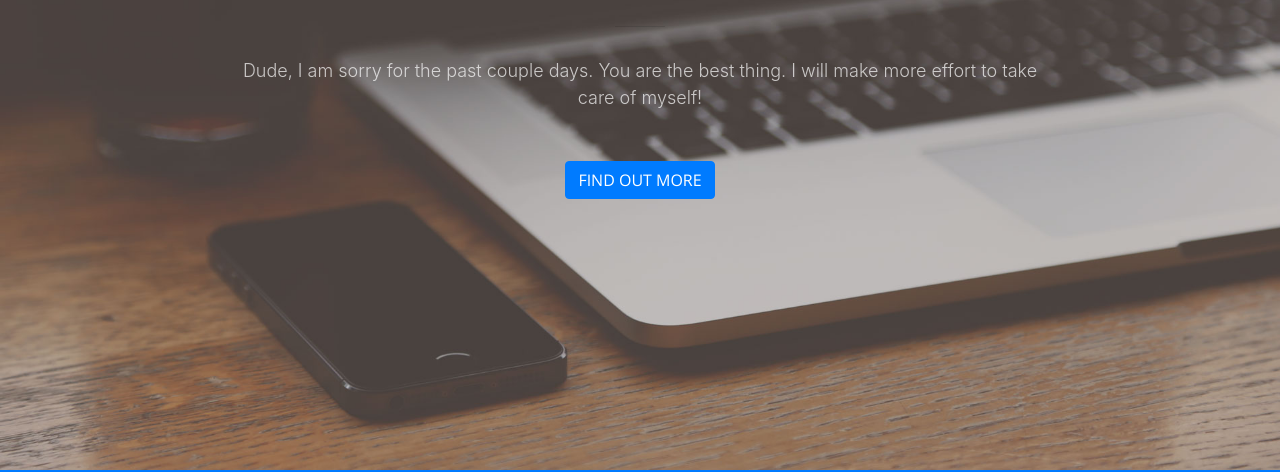
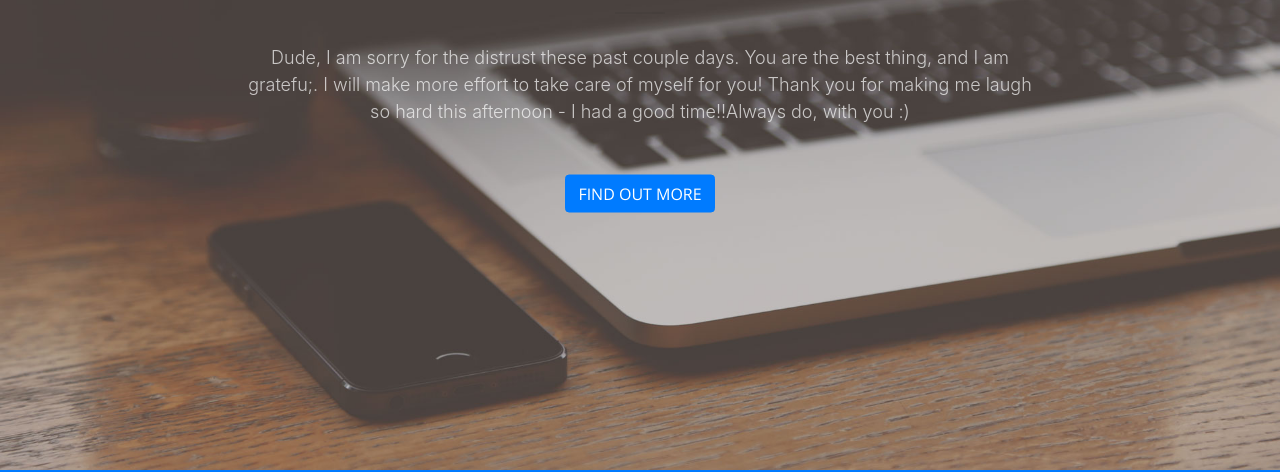
Before and after one commit to 80000K/Web, a website with bundled scripts: page index.html in a window 1280 px wide. Shown: the part 330-802 px from the top of the page. Built offline with nearby package versions, Linux system fonts and the light colour scheme.

Commit message:
last one

```diff
--- a/index.html
+++ b/index.html
@@ -59,7 +59,7 @@
         <div class="header-content-inner">
           <h1 id="homeHeading">DMITRY LOOOK WHAT I MADE</h1>
           <hr>
-          <p>Dude, I am sorry for the past couple days. You are the best thing. I will make more effort to take care of myself!</p>
+          <p>Dude, I am sorry for the distrust these past couple days. You are the best thing, and I am gratefu;. I will make more effort to take care of myself for you! Thank you for making me laugh so hard this afternoon - I had a good time!!Always do, with you :)</p>
           <a class="btn btn-primary btn-xl js-scroll-trigger" href="#about">Find Out More</a>
         </div>
       </div>
```
